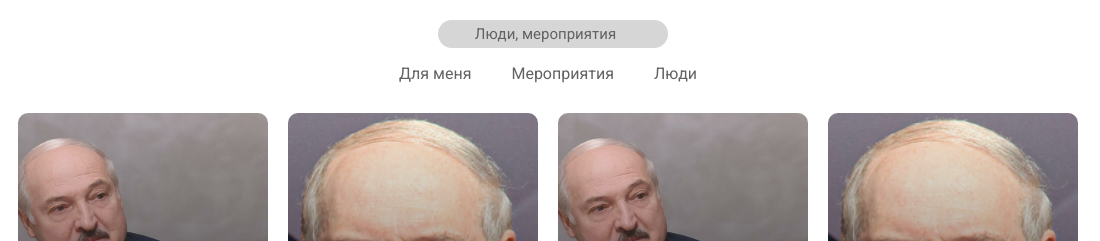
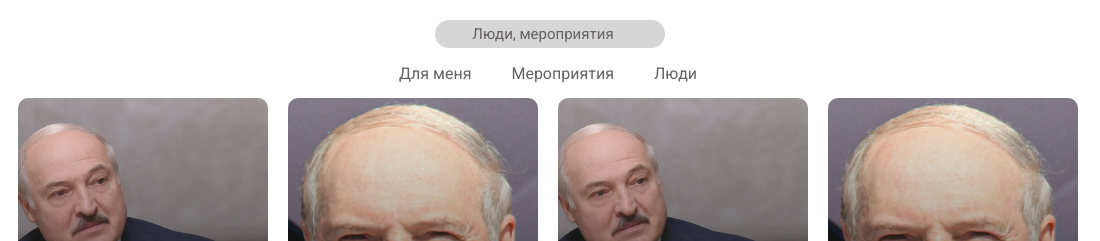
Before and after one commit to AleksMVP/layout, a plain HTML site: page static/peoples.html in a window 1280 px wide. Shown: the top 241 px of the page, 92-1192 px from the left. Drawn offline with Linux system fonts and the light colour scheme.

Commit message:
Fix mobversion

```diff
--- a/static/css/header.css
+++ b/static/css/header.css
@@ -4,13 +4,13 @@
     height: 28px;
     width: 230px;
 
+    margin: 0 auto;
+
     border: 0;
     padding: 0 10px 0 10px;
 
     font-size: 15px;
     background-color: rgba(51, 51, 51, 0.2);
-
-    justify-self: center;
 }
 
 .searchinput::-webkit-input-placeholder {
@@ -25,13 +25,14 @@
 
 .header {
     display: flex;
-    justify-content: space-between;
+    margin: 0 30px;
+    min-width: 350px;
+
     align-items: center;
-    margin: 0 30px 0 30px;
 }
 
 
-input:focus {
+.searchinput:focus {
     outline: none;
     box-shadow: 0 0 0 2px white, 0 0 0 4px grey;
 }
@@ -56,7 +57,8 @@ input:focus {
 .navigation {
     display: flex;
     justify-content: center;
-    margin: 0 30px 15px 30px;
+    min-width: 350px;
+    margin: 0 auto;
 }
 
 .navpoint {
--- a/static/css/main.css
+++ b/static/css/main.css
@@ -4,6 +4,7 @@
     justify-content: center;
 
     max-width: 1300px;
+    min-width: 400px;
     margin: 0 auto;
 }
 
--- a/static/peoples.html
+++ b/static/peoples.html
@@ -12,9 +12,7 @@
 <body>
     <header class="header">
         <img src="assets/google.png" class="logo">
-        <span class="searchspan">
-            <input type="search" placeholder="Люди, мероприятия" class="searchinput">
-        </span>
+        <input type="search" placeholder="Люди, мероприятия" class="searchinput">
         <img src="assets/pericon.svg" class="icon" onclick="window.open('profile.html')">
     </header>
 
```
Also changed, not shown: static/header.html (+1 -3 lines), static/metpage.html (+1 -3 lines), static/profile.html (+2 -4 lines), static/registration.html (+1 -3 lines).
